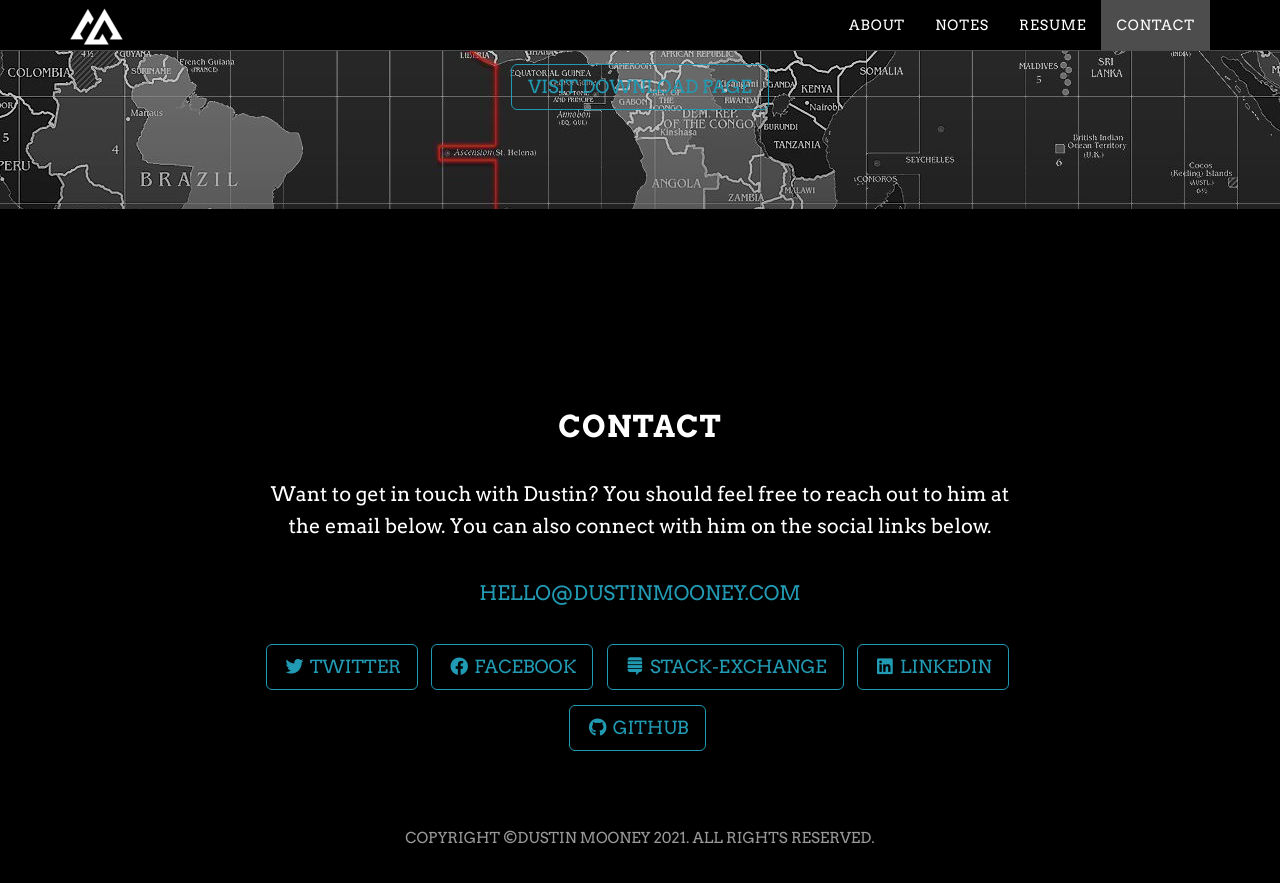
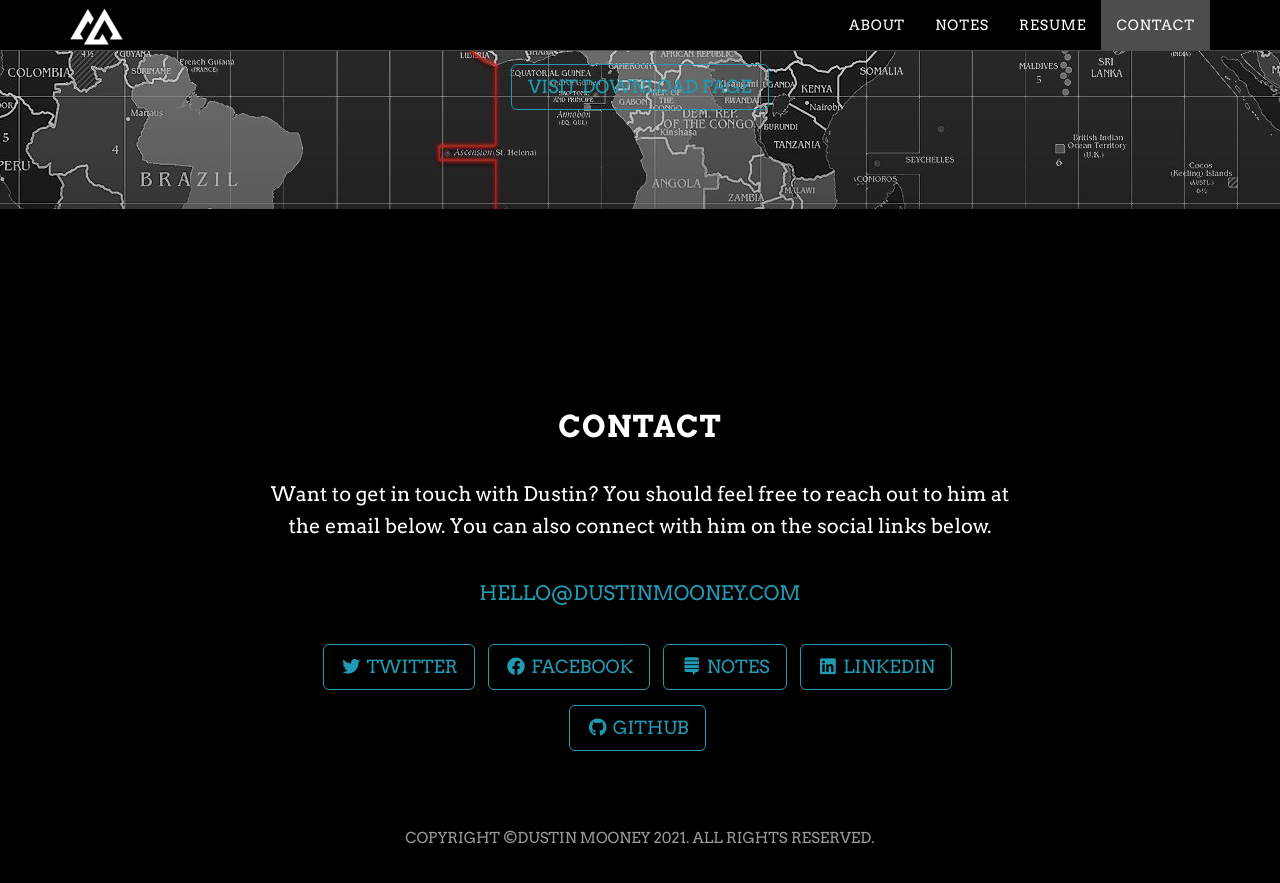
Before and after one commit to dustinwmooney/dustinmooney.website, a Jekyll site: the page built from index.html, in a window 1280 px wide and 900 px high, scrolled down 2968 px. Shown: the top 883 px of the window. Built offline with Jekyll 4.4.1, drawn with Linux system fonts in a browser that asks for light colours; nearby versions of some CDN libraries.

Commit message:
update stack-exchange to notes on contact.html

```diff
--- a/_includes/contact.html
+++ b/_includes/contact.html
@@ -8,9 +8,16 @@
                 </p>
                 <ul class="list-inline banner-social-buttons">
                     {% for network in site.social %}
+                    {% if network.title != "stack-exchange" %}
                     <li>
                         <a href="{{ network.url }}" class="btn btn-default btn-lg" rel="noopener"><i class="fab fa-{{ network.title }} fa-fw"></i> <span class="network-name">{{ network.title }}</span></a>
                     </li>
+                    {% endif %}
+                    {% if network.title == "stack-exchange" %}
+	                    <li>
+	                        <a href="{{ network.url }}" class="btn btn-default btn-lg" rel="noopener"><i class="fab fa-{{ network.title }} fa-fw"></i> <span class="network-name">Notes</span></a>
+	                    </li>
+                    {% endif %}
                     {% endfor %}
                 </ul>
             </div>
```
